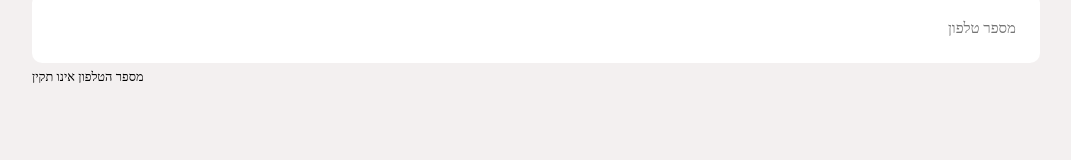
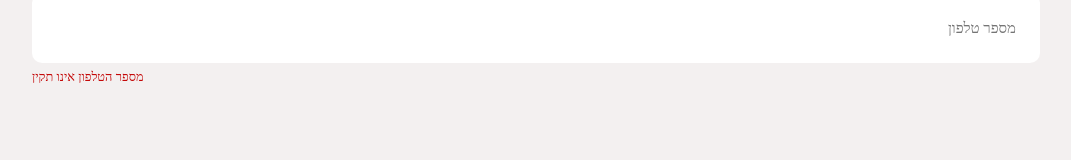
Before and after one commit to haparlament/haparlament-web-app, a React (Create React App) app: page /details-form in a window 1280 px wide. Both pictures are taken after a click on the button 501 px from the left and 711 px from the top of the page. Shown: the part 490-650 px from the top of the page, without its empty margins (104-1175 px from the left). Built offline with nearby package versions, Linux system fonts and the light colour scheme; a web font is replaced by a local one.

Commit message:
not-valid-input in red color

```diff
--- a/src/components/DetailsForm/DetailsForm.jsx
+++ b/src/components/DetailsForm/DetailsForm.jsx
@@ -96,7 +96,7 @@ function DetailsForm({ setSlide, slide }) {
           onChange={(e) => setPhoneNumber(e.target.value)}
         />
         {showNotValidPhoneNumber && !isPhoneNumberValid && (
-          <span>מספר הטלפון אינו תקין</span>
+          <span className="not-valid-text">מספר הטלפון אינו תקין</span>
         )}
         <br />
       </form>
--- a/src/styles.css/DetailsForm.scss
+++ b/src/styles.css/DetailsForm.scss
@@ -61,3 +61,7 @@
 .phone-deatils-inputs{
   direction: ltr;
 }
+
+.not-valid-text{
+  color: rgb(196, 8, 8);
+}
```
